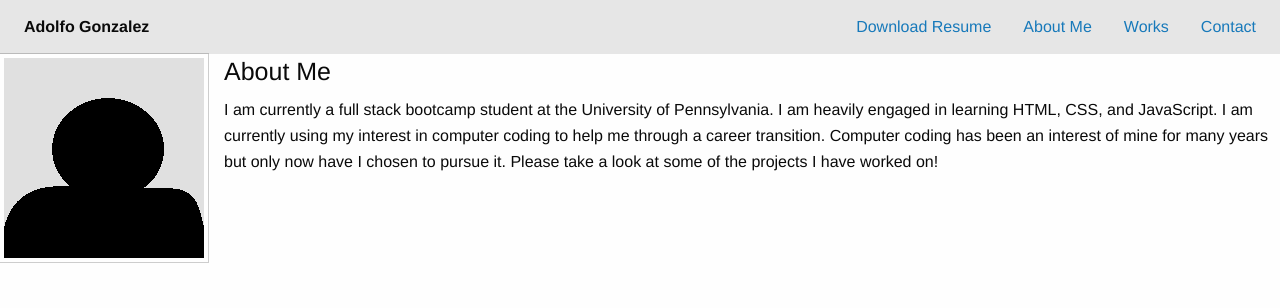
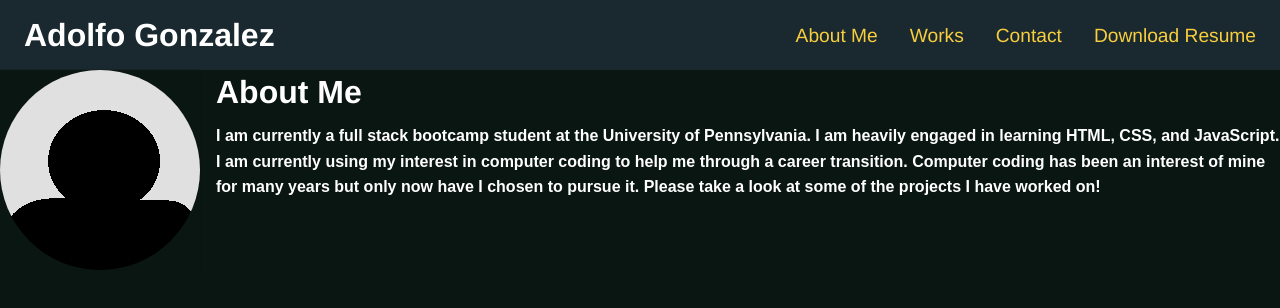
Before and after one commit to Adolfo-G/portfolio-22, a React (Create React App) app: page / in a window 1280 px wide. Shown: the top 308 px of the page. Built offline with nearby package versions, Linux system fonts and the light colour scheme.

Commit message:
added css file and removed un-needed files

```diff
--- a/src/App.css
+++ b/src/App.css
@@ -0,0 +1,86 @@
+:root{
+    --grey:#c5c1c0;
+    --black: #0a1612;
+    --darkBlue:#1a2930;
+    --yellow:#f7ce3e;
+  }
+body{
+    background-color: var(--black);
+    color: white;
+}
+.preview-img{
+    float: left;
+    width:  100%;
+    height: 300px;
+    object-fit: cover;
+}
+
+.contact-text{
+    color: black;
+    font-size: unset;
+}
+.contact-text:hover{
+    color: blue;
+}
+
+.my-name{
+    font-size: 200%;
+}
+
+h4{
+    font-weight:750;
+    font-size:200%;
+}
+
+.footer{
+    background-color:var(--yellow);
+    color: black;
+}
+
+.nav{
+    background-color: var(--darkBlue);
+}
+.card{
+    background-color: var(--grey);
+}
+.card:hover{
+    opacity: 90%;
+    cursor: pointer;
+}
+.top-bar ul{
+    background-color: unset;
+}
+
+.profilePic{
+    border-radius: 100px;
+}
+.thumbnail{
+    border: unset;
+}
+a{
+    font-size: larger;
+    color:var(--yellow);
+}
+a:hover{
+    color:var(--yellow);
+    opacity: 80%;
+}
+p{
+    font-weight: bold;
+    font-family:Arial, Helvetica, sans-serif ;
+}
+
+tr td{
+    background-color: var(--yellow);
+    font-weight: bold;
+}
+tr td a{
+    font-weight: bold;
+    text-decoration: underline;
+}
+
+table{
+   border-collapse: unset;
+   margin-left: auto;
+   margin-right: auto;
+}
--- a/src/App.js
+++ b/src/App.js
@@ -1,5 +1,6 @@
 import React from "react";
 import PortfolioContainer from "./portfolio";
+import './App.css'
 
 const App = () => <PortfolioContainer />;
 
--- a/src/components/about/about.js
+++ b/src/components/about/about.js
@@ -1,5 +1,4 @@
 import React from 'react';
-
 
 function About() {
     return (
--- a/src/components/navbar/navbar.js
+++ b/src/components/navbar/navbar.js
@@ -12,7 +12,6 @@ function Navbar({currentPage, handlePageChange}) {
             </div>
             <div className="top-bar-right nav">
                 <ul className="menu nav">
-                    <li className="nav"><a href="assets/docs/resume.pdf" download="Resume">Download Resume</a></li>
                     <li className="nav">
                         <a
                             onClick={() => handlePageChange('About')}
@@ -37,6 +36,7 @@ function Navbar({currentPage, handlePageChange}) {
                         >Contact
                         </a>
                     </li>
+                    <li className="nav"><a href="assets/docs/resume.pdf" download="Resume">Download Resume</a></li>
                 </ul>
             </div>
         </div>
```
Also changed, not shown: public/assets/images/scheduler-preview.jpeg (deleted), src/components/works/works.css (deleted), 1 other file (tests, documents, lock files or other folders).
